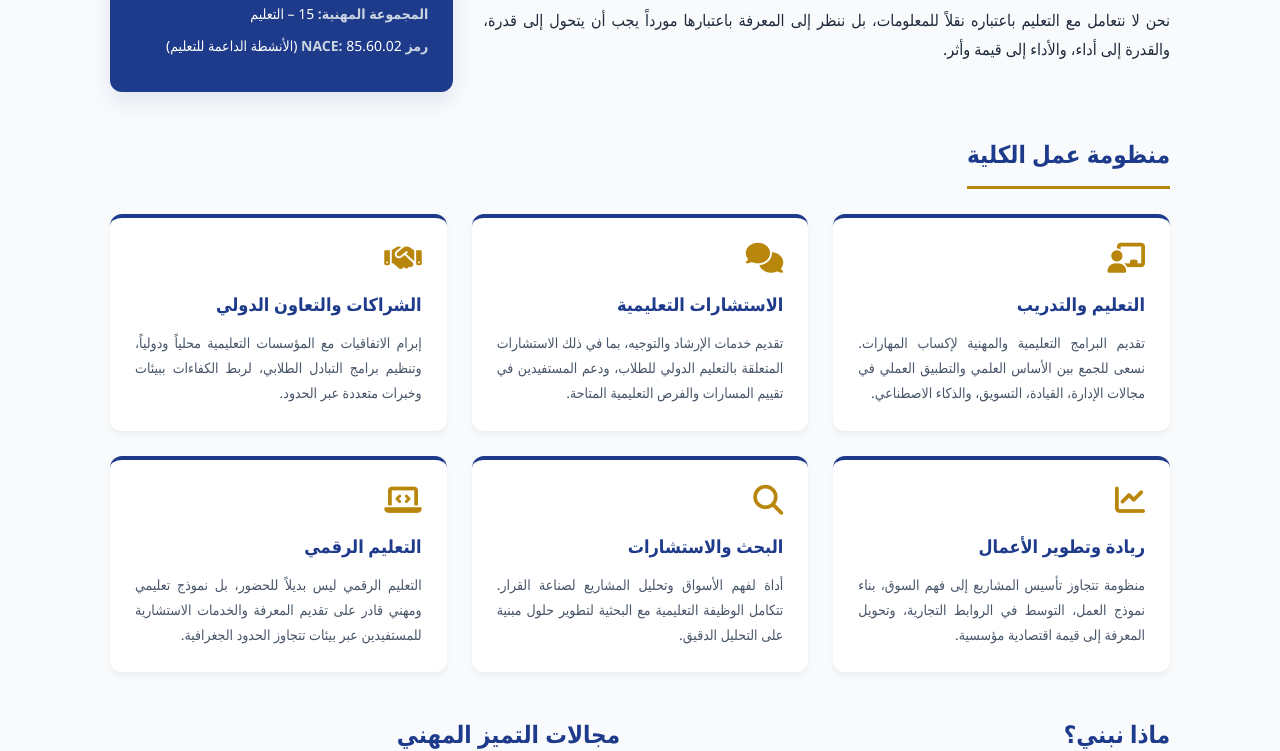
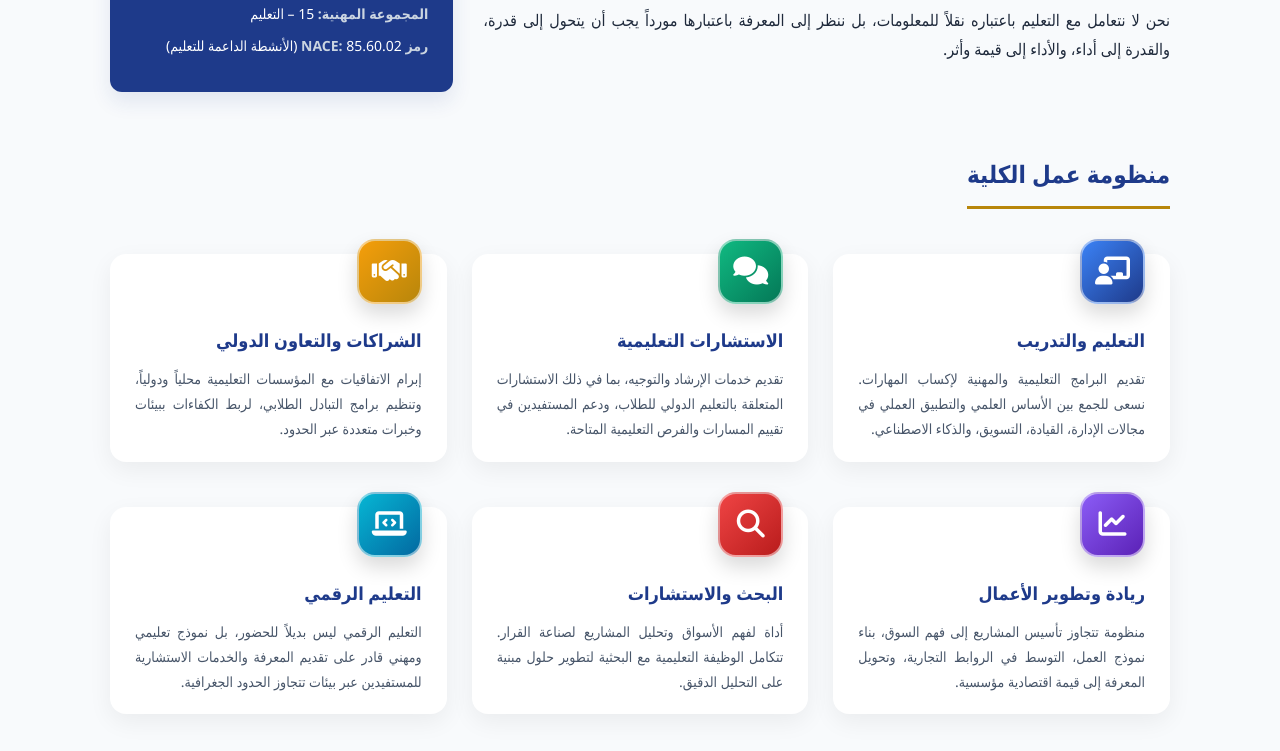
Before and after one commit to ICE-Verification/certificates, a plain HTML site: page about.html in a window 1280 px wide. Shown: the part 770-1521 px from the top of the page. Drawn offline with Linux system fonts and the light colour scheme.

Commit message:
Update about.html

```diff
--- a/about.html
+++ b/about.html
@@ -62,14 +62,34 @@
         .legal-box p { font-size: 14px; margin-bottom: 10px; line-height: 1.6; }
         .legal-box strong { color: #cbd5e1; }
 
-        /* شبكة منظومة العمل (البطاقات) */
+        /* شبكة منظومة العمل (تأثير الأيقونات الطافية) */
         .system-grid { display: grid; grid-template-columns: repeat(auto-fit, minmax(300px, 1fr)); gap: 25px; }
+
+        .icon-3d-wrapper {
+            width: 65px; height: 65px; border-radius: 18px;
+            display: flex; justify-content: center; align-items: center;
+            color: white; margin-bottom: 20px; margin-top: -40px;
+            box-shadow: 0 10px 20px rgba(0,0,0,0.15);
+            border: 2px solid rgba(255,255,255,0.5);
+            transition: transform 0.4s cubic-bezier(0.175, 0.885, 0.32, 1.275);
+        }
+        .card:hover .icon-3d-wrapper { transform: translateY(-8px) scale(1.05) rotate(5deg); }
+        .icon-3d-wrapper i { font-size: 28px; margin: 0; color: white;}
+
+        .bg-gradient-1 { background: linear-gradient(135deg, #3b82f6, #1e3a8a); }
+        .bg-gradient-2 { background: linear-gradient(135deg, #10b981, #047857); }
+        .bg-gradient-3 { background: linear-gradient(135deg, #f59e0b, #b8860b); }
+        .bg-gradient-4 { background: linear-gradient(135deg, #8b5cf6, #5b21b6); }
+        .bg-gradient-5 { background: linear-gradient(135deg, #ef4444, #b91c1c); }
+        .bg-gradient-6 { background: linear-gradient(135deg, #06b6d4, #0369a1); }
+
         .card {
-            background: white; padding: 25px; border-radius: 12px; border-top: 4px solid var(--primary-blue);
-            box-shadow: 0 4px 6px rgba(0,0,0,0.05); transition: transform 0.3s;
+            background: white; padding: 25px 25px 20px; border-radius: 16px;
+            margin-top: 20px; border: none;
+            box-shadow: 0 8px 25px rgba(0,0,0,0.06); transition: all 0.3s;
         }
-        .card:hover { transform: translateY(-5px); box-shadow: 0 10px 15px rgba(0,0,0,0.1); }
-        .card i { font-size: 30px; color: var(--primary-gold); margin-bottom: 15px; }
+        .card:hover { transform: translateY(-5px); box-shadow: 0 15px 35px rgba(0,0,0,0.12); }
+
         .card h3 { font-size: 18px; color: var(--primary-blue); margin-bottom: 10px; }
         .card p { font-size: 14px; color: var(--text-muted); text-align: justify; }
 
@@ -127,7 +147,7 @@
             <a href="index.html" class="btn-action btn-blue">
                 <i class="fas fa-graduation-cap"></i> بوابة التحقق من الشهادات
             </a>
-            <a href="partners.html" class="btn-action btn-gold">
+            <a href="index.html" class="btn-action btn-gold">
                 <i class="fas fa-id-badge"></i> بوابة التحقق من الاعتمادات
             </a>
         </div>
@@ -156,35 +176,35 @@
         </div>
 
         <!-- منظومة عمل الكلية -->
-        <h2 class="section-title">منظومة عمل الكلية</h2>
+        <h2 class="section-title" style="margin-top: 20px;">منظومة عمل الكلية</h2>
         <div class="system-grid">
             <div class="card">
-                <i class="fas fa-chalkboard-teacher"></i>
+                <div class="icon-3d-wrapper bg-gradient-1"><i class="fas fa-chalkboard-teacher"></i></div>
                 <h3>التعليم والتدريب</h3>
                 <p>تقديم البرامج التعليمية والمهنية لإكساب المهارات. نسعى للجمع بين الأساس العلمي والتطبيق العملي في مجالات الإدارة، القيادة، التسويق، والذكاء الاصطناعي.</p>
             </div>
             <div class="card">
-                <i class="fas fa-comments"></i>
+                <div class="icon-3d-wrapper bg-gradient-2"><i class="fas fa-comments"></i></div>
                 <h3>الاستشارات التعليمية</h3>
                 <p>تقديم خدمات الإرشاد والتوجيه، بما في ذلك الاستشارات المتعلقة بالتعليم الدولي للطلاب، ودعم المستفيدين في تقييم المسارات والفرص التعليمية المتاحة.</p>
             </div>
             <div class="card">
-                <i class="fas fa-handshake"></i>
+                <div class="icon-3d-wrapper bg-gradient-3"><i class="fas fa-handshake"></i></div>
                 <h3>الشراكات والتعاون الدولي</h3>
                 <p>إبرام الاتفاقيات مع المؤسسات التعليمية محلياً ودولياً، وتنظيم برامج التبادل الطلابي، لربط الكفاءات ببيئات وخبرات متعددة عبر الحدود.</p>
             </div>
             <div class="card">
-                <i class="fas fa-chart-line"></i>
+                <div class="icon-3d-wrapper bg-gradient-4"><i class="fas fa-chart-line"></i></div>
                 <h3>ريادة وتطوير الأعمال</h3>
                 <p>منظومة تتجاوز تأسيس المشاريع إلى فهم السوق، بناء نموذج العمل، التوسط في الروابط التجارية، وتحويل المعرفة إلى قيمة اقتصادية مؤسسية.</p>
             </div>
             <div class="card">
-                <i class="fas fa-search"></i>
+                <div class="icon-3d-wrapper bg-gradient-5"><i class="fas fa-search"></i></div>
                 <h3>البحث والاستشارات</h3>
                 <p>أداة لفهم الأسواق وتحليل المشاريع لصناعة القرار. تتكامل الوظيفة التعليمية مع البحثية لتطوير حلول مبنية على التحليل الدقيق.</p>
             </div>
             <div class="card">
-                <i class="fas fa-laptop-code"></i>
+                <div class="icon-3d-wrapper bg-gradient-6"><i class="fas fa-laptop-code"></i></div>
                 <h3>التعليم الرقمي</h3>
                 <p>التعليم الرقمي ليس بديلاً للحضور، بل نموذج تعليمي ومهني قادر على تقديم المعرفة والخدمات الاستشارية للمستفيدين عبر بيئات تتجاوز الحدود الجغرافية.</p>
             </div>
@@ -235,7 +255,7 @@
             <div class="vm-box">
                 <i class="fas fa-bullseye"></i>
                 <h3>رسالتنا</h3>
-                <p>"تمكين الأفراد والمؤسسات من بناء المعرفة والقدرات اللازمة للتميز، من خلال منظومة متكاملة تركز على التطبيق والقيمة والأثر وفق منهجيات علمية ومهنية."</p>
+                <p>"تمكين الأفراد والمؤسسات من بناء المعرفة والقدرات اللازمة للتميز، من خلال منظومة متكامل تركز على التطبيق والقيمة والأثر وفق منهجيات علمية ومهنية."</p>
             </div>
         </div>
     </div>
```
